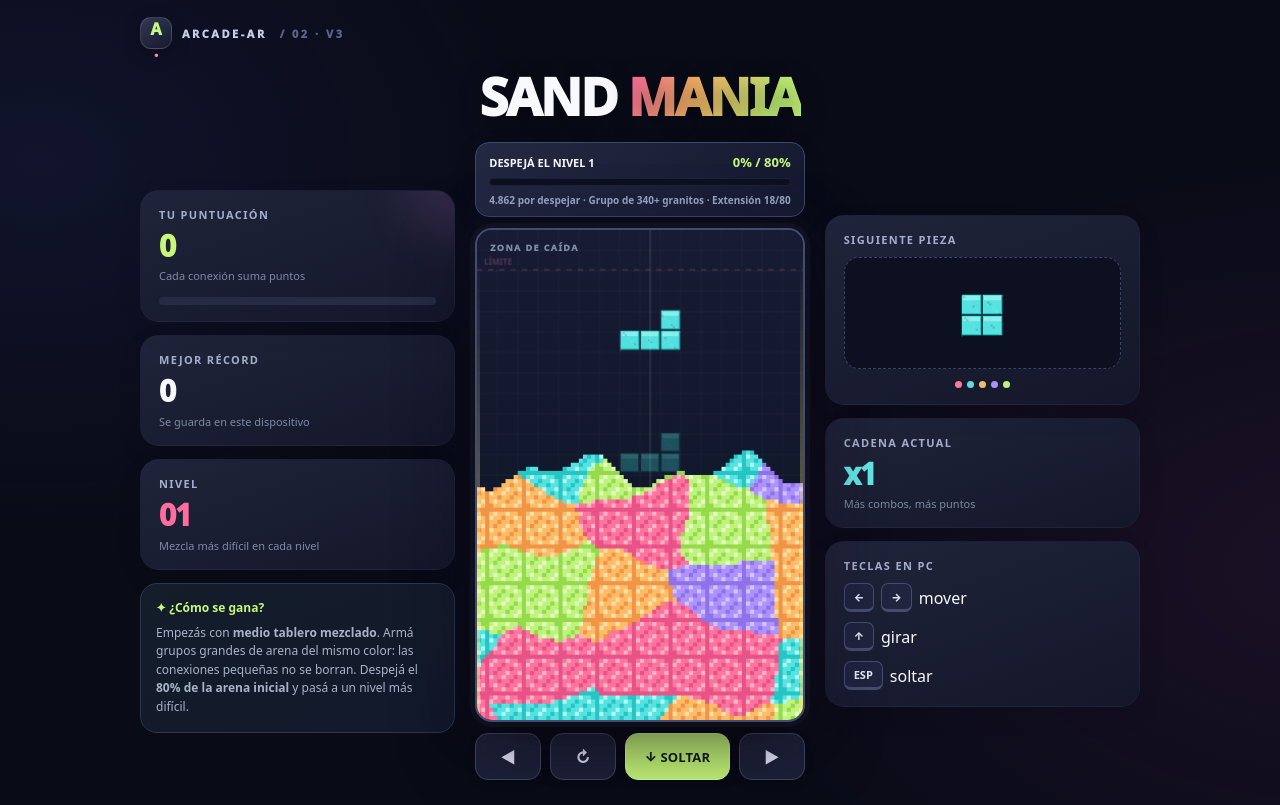
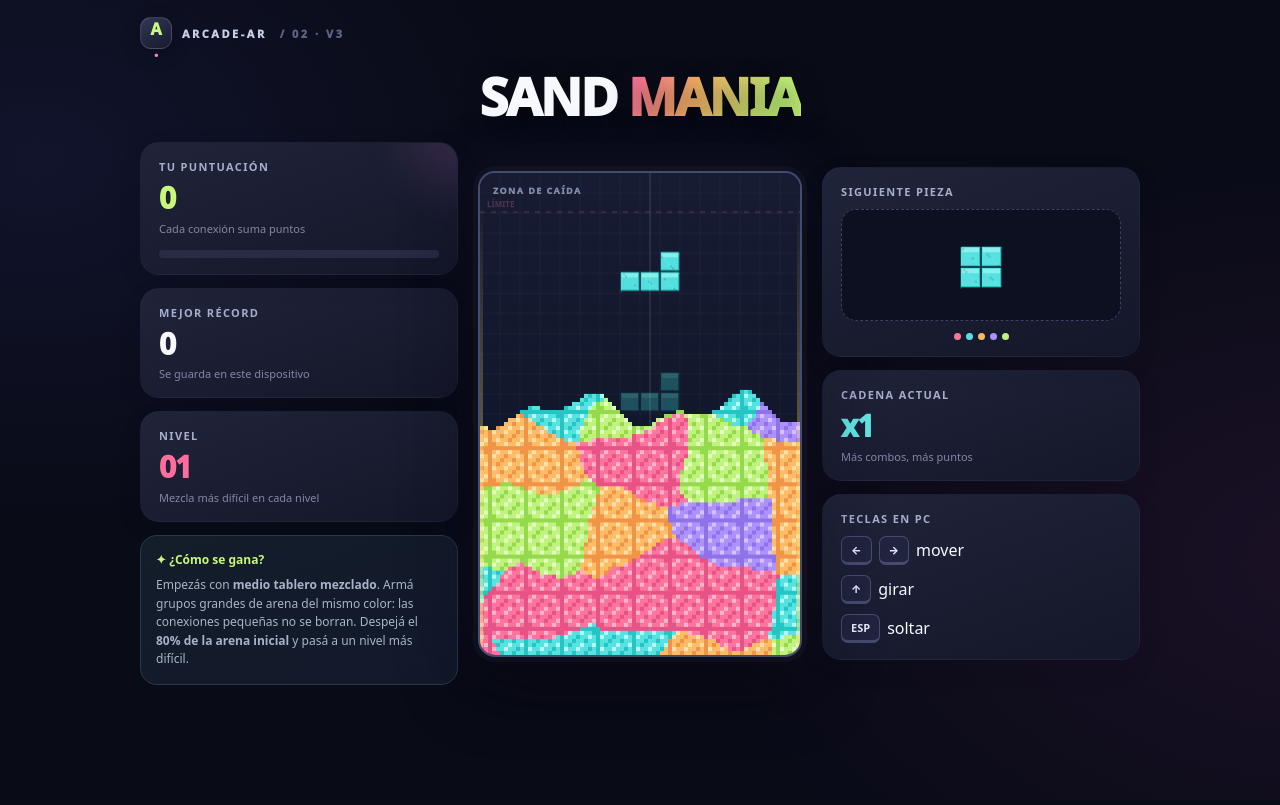
Before and after one commit to Rama1433/Sand-Mania-AR, a plain HTML site: page index.html in a window 1280 px wide. Drawn offline with Linux system fonts and the light colour scheme; animation ran at ten frames a second.

Commit message:
Update index.html

```diff
--- a/index.html
+++ b/index.html
@@ -38,7 +38,7 @@
     .keycaps{display:flex;gap:7px;align-items:center;margin:10px 0 0}.keycaps kbd{border:1px solid #464c70;border-bottom-width:3px;background:#20243e;padding:5px 9px;border-radius:7px;font-size:11px;color:#e6e8fb;font-family:inherit;font-weight:850}
     .tips{color:#a5abc8;font-size:12px;line-height:1.7;margin:10px 0 0}.tips strong{color:#e8edff}
     .play-area{display:flex;flex-direction:column;align-items:center;gap:11px;min-width:0}
-    .board-frame{position:relative;width:min(100%,414px,calc((100dvh - 245px) * .6666667));max-width:414px;aspect-ratio:2/3;border:2px solid #454c72;border-radius:17px;overflow:hidden;background:#0e1224;box-shadow:0 0 0 5px #c5cfff08,0 20px 70px #0009,0 0 70px #6b4bc321;touch-action:none;user-select:none;-webkit-user-select:none}
+    .board-frame{position:relative;width:min(100%,414px,calc((100dvh - 160px) * .6666667));max-width:414px;aspect-ratio:2/3;border:2px solid #454c72;border-radius:17px;overflow:hidden;background:#0e1224;box-shadow:0 0 0 5px #c5cfff08,0 20px 70px #0009,0 0 70px #6b4bc321;touch-action:none;user-select:none;-webkit-user-select:none}
     #game{display:block;width:100%;height:100%;touch-action:none;cursor:crosshair}
     .canvas-top-tag{position:absolute;top:11px;left:13px;pointer-events:none;z-index:2;font-size:9px;font-weight:950;letter-spacing:1.4px;color:#a6b5d1bb}
     .edge{position:absolute;top:0;bottom:0;width:3px;pointer-events:none;z-index:2;opacity:.7}.edge.left{left:0;background:linear-gradient(180deg,transparent 5%,#f9df7077 55%,#f9df70cc)}.edge.right{right:0;background:linear-gradient(180deg,transparent 5%,#f9df7077 55%,#f9df70cc)}
@@ -46,13 +46,6 @@
     .overlay-emoji{font-size:43px;margin-bottom:10px;filter:drop-shadow(0 6px 12px #0006)}.overlay h2{font-size:28px;margin:0 0 6px;letter-spacing:-1px}.overlay p{font-size:13px;color:#b4bed5;line-height:1.55;margin:0 0 17px;max-width:250px}
     .overlay .highlight{font-weight:950;font-size:33px;color:var(--lime);margin:5px 0 18px}
     .action{border:0;border-radius:13px;background:linear-gradient(120deg,#c9fa86,#9ae68e);color:#15211b;font-size:13px;font-weight:950;padding:12px 20px;box-shadow:0 8px 30px #b5ef7030}.action:active{transform:translateY(1px)}
-    .controls{display:flex;gap:9px;justify-content:center;width:100%;max-width:414px}.ctl{height:47px;display:flex;align-items:center;justify-content:center;gap:6px;border:1px solid #414765;background:#1e2239;color:#e8eafe;border-radius:13px;touch-action:manipulation;flex:1;font-size:16px;font-weight:850;box-shadow:0 4px 10px #0002}.ctl:active{background:#303651;transform:translateY(1px)}.ctl.drop{background:var(--lime);color:#142219;border-color:#d4ff9d;flex:1.75;font-size:13px;letter-spacing:.15px}.ctl.drop:active{background:#9ad26e}
-    .challenge{width:min(100%,414px);border:1px solid #3d486b;background:linear-gradient(135deg,#242943,#15192e);padding:10px 13px 9px;border-radius:14px;display:flex;flex-direction:column;gap:7px;box-shadow:0 7px 22px #0002}
-    .challenge-head{display:flex;justify-content:space-between;align-items:center;gap:10px;font-size:11px;font-weight:850}
-    .challenge-head strong{color:var(--lime);font-size:13px;font-variant-numeric:tabular-nums}
-    .challenge-track{height:8px;background:#0d1121;border:1px solid #ffffff12;border-radius:50px;overflow:hidden}
-    .challenge-track>i{display:block;background:linear-gradient(90deg,#ff769b,#ffb66d,#b4f37c);width:0%;height:100%;transition:width .26s}
-    .challenge-sub{color:#9ea8c7;font-size:10px;font-weight:650}
     .help-mini{font-size:10px;color:#8991af;text-align:center;line-height:1.4}
     .next-box{text-align:center;background:#0d1021;border:1px dashed #3a4364;border-radius:15px;margin-top:10px;padding:12px 4px 8px}
     #next{height:90px;width:144px;max-width:100%;display:block;margin:auto}
@@ -60,16 +53,17 @@
     .explain{border:1px solid #2a3850;background:linear-gradient(155deg,#141d2a,#12192b);padding:15px;border-radius:17px}
     .explain-title{color:var(--lime);font-weight:900;font-size:12px}.explain p{font-size:12px;color:#aab2c8;line-height:1.55;margin:8px 0 0}
     .right-icons{display:flex;gap:8px;justify-content:flex-end;margin-bottom:3px}.icon-btn{border:1px solid #343955;background:#191e33;border-radius:10px;padding:9px;width:38px;height:38px;display:grid;place-items:center;color:#d5dcf3}.icon-btn:hover{background:#292e48}
+    .rotate-btn{color:var(--lime);border-color:#6a865e;background:#1b2a34;font-size:21px;line-height:1}
     .mobile-row{display:none}
     .footer{color:#5f6b8a;text-align:center;margin-top:18px;font-size:10px;letter-spacing:.9px;font-weight:750}
     @media(max-width:770px){
-      .app{width:min(100% - 22px,530px);padding:10px 0 16px}.topbar{margin-bottom:6px}.title-block{margin-bottom:9px}.subtitle{font-size:11px;margin-top:4px}
+      .app{width:min(100% - 22px,530px);padding:max(10px,env(safe-area-inset-top)) 0 max(10px,env(safe-area-inset-bottom))}.topbar{margin-bottom:6px}.title-block{margin-bottom:9px}.subtitle{font-size:11px;margin-top:4px}
       .layout{grid-template-columns:1fr;gap:8px}.sidebar{display:none}.mobile-row{display:grid;grid-template-columns:repeat(3,minmax(0,1fr));gap:7px;margin-bottom:2px}.mobile-stat{background:#1a1e33;border:1px solid #292e4b;border-radius:11px;text-align:center;padding:8px 4px}.mobile-stat .eyebrow{font-size:9px;letter-spacing:.8px}.mobile-stat .number{font-size:19px;margin-top:2px}.play-area{gap:8px}
-      .board-frame{width:min(100%,414px,calc((100dvh - 299px) * .6666667));min-width:185px;border-radius:14px}
-      .controls{max-width:min(100%,414px)}.ctl{height:43px}.right-icons{display:flex;position:absolute;right:12px;top:14px;z-index:3;margin:0}.icon-btn{width:31px;height:31px;padding:6px;font-size:12px}.topbar{max-width:100%}
+      .board-frame{width:min(100%,414px,calc((100dvh - 178px - env(safe-area-inset-top,0px) - env(safe-area-inset-bottom,0px)) * .6666667));min-width:185px;border-radius:14px}
+      .right-icons{display:flex;position:absolute;right:9px;top:11px;z-index:3;margin:0;gap:6px}.icon-btn{width:31px;height:31px;padding:5px;font-size:14px}.topbar{max-width:100%}
       .footer{margin-top:9px}.help-mini{font-size:9px}
     }
-    @media(max-height:675px) and (max-width:770px){.app{padding-top:5px}.topbar{margin-bottom:4px}.title-block{margin-bottom:5px}h1{font-size:29px}.subtitle{display:none}.mobile-stat{padding:5px}.board-frame{width:min(100%,400px,calc((100dvh - 236px) * .6666667))}.controls .ctl{height:38px}.footer{display:none}}
+    @media(max-height:675px) and (max-width:770px){.app{padding-top:5px}.topbar{margin-bottom:4px}.title-block{margin-bottom:5px}h1{font-size:29px}.subtitle{display:none}.mobile-stat{padding:5px}.board-frame{width:min(100%,400px,calc((100dvh - 150px - env(safe-area-inset-top,0px) - env(safe-area-inset-bottom,0px)) * .6666667))}.footer{display:none}}
     @media(prefers-reduced-motion:reduce){*{scroll-behavior:auto!important;transition:none!important}}
   </style>
 </head>
@@ -93,24 +87,16 @@
       <div class="explain"><div class="explain-title">✦ ¿Cómo se gana?</div><p>Empezás con <strong>medio tablero mezclado</strong>. Armá grupos grandes de arena del mismo color: las conexiones pequeñas no se borran. Despejá el <strong>80% de la arena inicial</strong> y pasá a un nivel más difícil.</p></div>
     </aside>
     <div class="play-area">
-      <div class="challenge" aria-label="Objetivo de limpieza">
-        <div class="challenge-head"><span>DESPEJÁ EL NIVEL <span id="zoneNum">1</span></span><strong id="cleanPercent">0% / 80%</strong></div>
-        <div class="challenge-track"><i id="cleanMeter"></i></div>
-        <div class="challenge-sub" id="cleanSub">Eliminá la arena de colores que ya ocupa el tablero.</div>
-      </div>
       <div class="board-frame" id="boardFrame">
-        <canvas id="game" width="320" height="480" aria-label="Tablero de Sand Mania. Tocá para soltar las piezas."></canvas>
+        <canvas id="game" width="320" height="480" aria-label="Tablero de Sand Mania. Arrastrá para apuntar y soltá el dedo para dejar caer las piezas."></canvas>
         <div class="canvas-top-tag">ZONA DE CAÍDA</div><div class="edge left"></div><div class="edge right"></div>
-        <div class="right-icons"><button class="icon-btn" id="soundBtn" title="Activar o desactivar sonido" aria-label="Activar o desactivar sonido">♪</button><button class="icon-btn" id="pauseBtn" title="Pausar" aria-label="Pausar">Ⅱ</button><button class="icon-btn" id="helpBtn" title="Instrucciones" aria-label="Instrucciones">?</button></div>
+        <div class="right-icons"><button class="icon-btn rotate-btn" id="rotateBtn" title="Girar pieza" aria-label="Girar pieza">↻</button><button class="icon-btn" id="soundBtn" title="Activar o desactivar sonido" aria-label="Activar o desactivar sonido">♪</button><button class="icon-btn" id="pauseBtn" title="Pausar" aria-label="Pausar">Ⅱ</button><button class="icon-btn" id="helpBtn" title="Instrucciones" aria-label="Instrucciones">?</button></div>
         <div class="overlay" id="overlay">
           <div class="overlay-emoji" id="overlayEmoji">✨</div><h2 id="overlayTitle">Sand Mania</h2><p id="overlayText">¡Conectá los colores!</p>
           <div class="highlight" id="overlayValue" hidden></div>
           <button class="action" id="overlayAction">¡Seguir jugando!</button>
         </div>
       </div>
-      <div class="controls" aria-label="Controles de juego"><button id="leftBtn" class="ctl" aria-label="Mover izquierda">◀</button><button id="rotateBtn" class="ctl" aria-label="Girar pieza">↻</button><button id="dropBtn" class="ctl drop">↓ SOLTAR</button><button id="rightBtn" class="ctl" aria-label="Mover derecha">▶</button>
-      </div>
-
     </div>
     <aside class="sidebar">
       <div class="panel" style="position:relative"><div class="eyebrow">Siguiente pieza</div><div class="next-box"><canvas id="next" width="144" height="90"></canvas></div><div class="rainbow-dots"><i style="background:#fd7799"></i><i style="background:#5bdddf"></i><i style="background:#f4bc67"></i><i style="background:#a991ff"></i><i style="background:#bdf27f"></i></div></div>
@@ -254,10 +240,7 @@
     });
   }
   function updateUI(){const fmt=n=>Math.floor(n).toLocaleString('es-AR');$('score').textContent=fmt(score);$('mobileScore').textContent=fmt(score);$('best').textContent=fmt(best);$('mobileBest').textContent=fmt(best);$('level').textContent=String(level).padStart(2,'0');$('mobileLevel').textContent=level;$('chain').textContent=`x${Math.max(1,chain)}`;$('comboBar').style.width=Math.min(100,chain*22)+'%';
-    const pct=initialCount?Math.min(100,Math.round(100*(initialCount-starterRemaining)/initialCount)):0;
-    $('cleanPercent').textContent=pct+'% / 80%';$('cleanMeter').style.width=Math.min(100,pct/CLEAR_GOAL)+'%';
-    $('cleanSub').textContent=`${starterRemaining.toLocaleString('es-AR')} por despejar · Grupo de ${minGroupForStage()}+ granitos · Extensión ${minWidthForStage()}/80`;
-    $('zoneNum').textContent=stage;
+
   }
   function beep(freq,duration,type,volume){if(!audioEnabled)return;try{audioCtx=audioCtx||new (window.AudioContext||window.webkitAudioContext)();if(audioCtx.state==='suspended')audioCtx.resume();const osc=audioCtx.createOscillator(),gain=audioCtx.createGain();osc.type=type||'sine';osc.frequency.value=freq;gain.gain.setValueAtTime(volume||.03,audioCtx.currentTime);gain.gain.exponentialRampToValueAtTime(.001,audioCtx.currentTime+duration);osc.connect(gain);gain.connect(audioCtx.destination);osc.start();osc.stop(audioCtx.currentTime+duration);}catch(e){}}
   function playLandSound(){beep(170,.07,'triangle',.024);}
@@ -265,7 +248,7 @@
   function showOverlay(emoji,title,body,value,label,handler){$('overlayEmoji').textContent=emoji;$('overlayTitle').textContent=title;$('overlayText').textContent=body;$('overlayValue').hidden=(value===null);$('overlayValue').textContent=value??'';$('overlayAction').textContent=label;$('overlayAction').onclick=handler;$('overlay').classList.add('visible');}
   function hideOverlay(){$('overlay').classList.remove('visible')}
   function pauseToggle(){if(gameOver||zoneCompleted||showingHelp)return;paused=!paused;if(paused){showOverlay('⏸','Juego en pausa','Tomate tu tiempo. Tus puntos quedan guardados durante esta partida.',null,'CONTINUAR',()=>pauseToggle())}else hideOverlay();$('pauseBtn').textContent=paused?'▶':'Ⅱ'}
-  function help(){if(gameOver)return;const wasPaused=paused;paused=true;showingHelp=true;showOverlay('🎨','¿Cómo se juega?','Cada nivel comienza con arena más mezclada. Mové la pieza con ◀ ▶ o arrastrando, girá con ↻ y soltá con ↓. Para eliminar arena necesitás conectar al menos 10 granitos propios a un grupo del mismo color, que tenga tamaño suficiente y se extienda horizontalmente. Las exigencias suben en cada nivel. Limpiá el 80% de la arena inicial sin superar el límite.',null,'¡ENTENDIDO!',()=>{showingHelp=false;paused=wasPaused;if(!paused)hideOverlay();else showOverlay('⏸','Juego en pausa','Tu partida está pausada.',null,'CONTINUAR',()=>pauseToggle());});}
+  function help(){if(gameOver)return;const wasPaused=paused;paused=true;showingHelp=true;showOverlay('🎨','¿Cómo se juega?','Cada nivel comienza con arena más mezclada. En celular, arrastrá la pieza y soltá el dedo para dejarla caer. Girala con ↻ arriba del tablero. En PC también podés usar las flechas y espacio. Para eliminar arena necesitás conectar al menos 10 granitos propios a un grupo del mismo color, que tenga tamaño suficiente y se extienda horizontalmente. Las exigencias suben en cada nivel. Limpiá el 80% de la arena inicial sin superar el límite.',null,'¡ENTENDIDO!',()=>{showingHelp=false;paused=wasPaused;if(!paused)hideOverlay();else showOverlay('⏸','Juego en pausa','Tu partida está pausada.',null,'CONTINUAR',()=>pauseToggle());});}
   function startZone(){
     level=stage;seedHalfBoard();particles=[];floating=[];piece=null;nextPiece=null;
     chain=0;level=stage;piecesPlaced=0;gravityAcc=0;fallAcc=0;clock=0;
@@ -320,7 +303,8 @@
   canvas.addEventListener('pointermove',e=>{if(!piece||paused)return;if(pointerDown||e.pointerType==='mouse'){if(pointerDown&&Math.hypot(e.clientX-pointerStartX,e.clientY-pointerStartY)>6)dragged=true;aimPiece(pointerX(e));}});
   canvas.addEventListener('pointerup',e=>{if(!pointerDown)return;pointerDown=false;if(!paused)dropPiece();});
   canvas.addEventListener('pointercancel',()=>{pointerDown=false});
-  $('leftBtn').addEventListener('click',()=>movePiece(-1));$('rightBtn').addEventListener('click',()=>movePiece(1));$('rotateBtn').addEventListener('click',rotatePiece);$('dropBtn').addEventListener('click',dropPiece);
+  // En celulares: arrastrá para apuntar y soltá el dedo para dejar caer; giro arriba a la derecha.
+  $('rotateBtn').addEventListener('click',rotatePiece);
   $('soundBtn').addEventListener('click',()=>{audioEnabled=!audioEnabled;$('soundBtn').textContent=audioEnabled?'♫':'♪';$('soundBtn').title=audioEnabled?'Silenciar':'Activar sonido';if(audioEnabled)beep(620,.09,'sine',.05);});
   $('pauseBtn').addEventListener('click',pauseToggle);$('helpBtn').addEventListener('click',help);
   document.addEventListener('keydown',e=>{if(['ArrowLeft','ArrowRight','ArrowDown','ArrowUp',' ','a','d','w','r','p'].includes(e.key))e.preventDefault();if(e.repeat&&[' ','ArrowUp','r'].includes(e.key))return;
```
